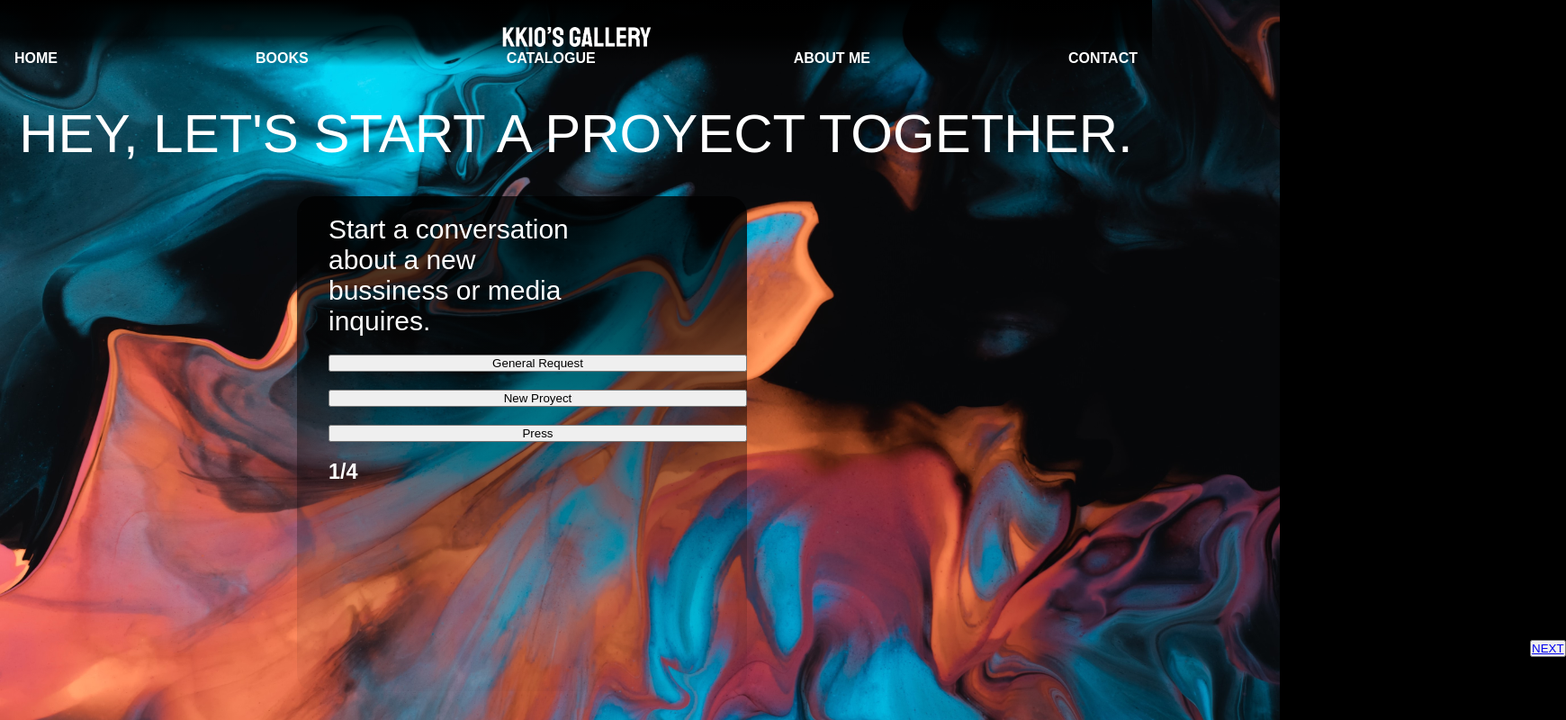
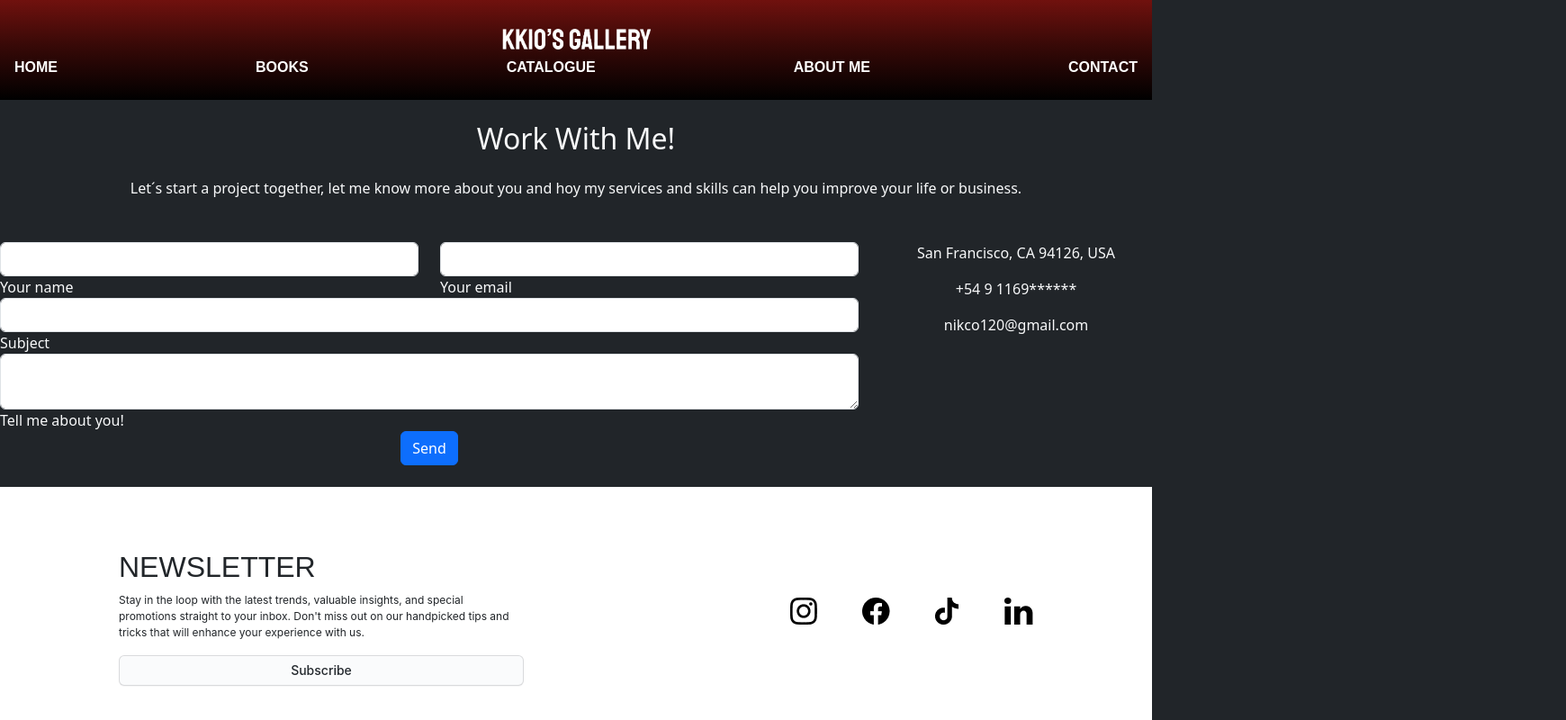
Before and after one commit to nicossantillan/tercera-pre-entrega, a plain HTML site: page pages/contact.html in a window 1280 px wide. Shown: the top 800 px of the page at 90% size, 1740 px wide, since content can reach past the window. Drawn offline with nearby package versions, Linux system fonts and the light colour scheme.

Commit message:
casi final

```diff
--- a/css/style.css
+++ b/css/style.css
@@ -398,76 +398,6 @@ background: linear-gradient(180deg, rgba(0,0,0,1) 0%, rgba(0,0,0,0.8421743697478
 margin-top: 0;
 padding-top: 1.875rem ;
 }
-
-.contact-body-background{
-background-color: rgb(0, 0, 0);
-background-image: url(../assets/img/contact_background.jpg);
-width:100%;
-height: 100vh;
-background-repeat: no-repeat;
-background-size: cover;
-}
-
-.config-main-contact{
-height: 100vh;
-width: 100%;
-}
-
-.config-section-contact{
-display: flex;
-flex-direction: column;
-flex-wrap: wrap;
-height: 34.375rem;
-width: 31.25rem;
-background: linear-gradient(180deg, rgba(0,0,0,0.7693452380952381) 9%, rgba(0,0,0,0.16430322128851538) 74%, rgba(0,0,0,0.027048319327731107) 100%);
-font-family:'Work Sans', sans-serif;
-font-size: 1.25rem;
-color: white;
-text-align: left;
-margin-left: 20.625rem;
-margin-top: 2.1875rem;
-padding-left: 2.1875rem;
-padding-top: 1.25rem;
-gap: 1.25rem;
-border-radius: 1.25rem;
-}
-
-.config-section-contact h2 {
-font-weight: 400;
-}
-
-.config-main-contact h1{
-font-family: 'Work Sans', sans-serif;
-font-weight:normal;
-display: flex;
-justify-content: center;
-color: white;
-font-size: 3.75rem;
-margin-top: 2.5rem;
-}
-
-.next-button{
-position:absolute;
-left:1700px;
-bottom: 70px;
-}
-
-.write-here-contact{
-height: 16.25rem;
-width:23.75rem;
-border: .0625rem solid white;
-border-radius: 1.25rem;
-background-color: rgba(0, 0, 0, 0.39);
-color:grey;
-font-family: 'Work Sans', sans-serif;
-font-size: 1.25rem;
-}
-
-.write-here-contact p{
-margin-left: 1.25rem;
-margin-top: .875rem;
-}
-/* FIN MAIN DE CONTACT*/
 
 
     /*------------------------------------------------------------------------------------------------------------------------------------------------------*/
@@ -1213,6 +1143,9 @@ padding-top: 4.375rem;
 .primer-footer-catalogue{
     gap:40px;
     flex-direction:column ; }
+    .footer-contact{
+        height: 600px;
+    }
 }
 
         /*------------------------------------------------------------------------------------------------------------------------------------------------------*/
@@ -1282,6 +1215,9 @@ gap:2.125rem;
 }
 footer{
     height: 500px;
+}
+.footer-contact{
+    height: 600px;
 }
     }
 
--- a/pages/contact.html
+++ b/pages/contact.html
@@ -1,52 +1,124 @@
-<!DOCTYPE html>
+<!doctype html>
 <html lang="en">
 <head>
-    <meta charset="UTF-8">
-    <meta name="viewport" content="width=device-width, initial-scale=1.0">
-    <title>Kkio's Gallery</title>
+    <meta charset="utf-8">
+    <meta name="viewport" content="width=device-width, initial-scale=1">
+    <title>Kkio´s Gallery</title>
     <link rel="stylesheet" href="../css/style.css">
+    <link href="https://cdn.jsdelivr.net/npm/bootstrap@5.3.1/dist/css/bootstrap.min.css" rel="stylesheet" integrity="sha384-4bw+/aepP/YC94hEpVNVgiZdgIC5+VKNBQNGCHeKRQN+PtmoHDEXuppvnDJzQIu9" crossorigin="anonymous">
 </head>
-
-<body class="contact-body-background">
-
-    <header class="header-gradient-contact">
+<body class="bg-dark w-100">
+    <header class="header-gradient-catalogue">
         <div><img src="../assets/img/logo.png" alt="logo"></div>
 
         <nav><ul class="navbar">
-            <li><a href="../index.html">HOME</a></li>
+            <li><a href="">HOME</a></li>
             <li><a href="../pages/books.html">BOOKS</a></li>
             <li><a href="../pages/catalogue.html">CATALOGUE</a></li>
             <li><a href="../pages/about_me.html">ABOUT ME</a></li>
-            <li><a href="">CONTACT</a></li>
+            <li><a href="../pages/contact.html">CONTACT</a></li>
         </ul></nav>
 </header>
 
-    <main class="config-main-contact">
-        <h1>HEY, LET'S START A PROYECT TOGETHER.</h1>
-        <section >
+<section class="mb-4 text-light w-100">
 
-            <section class="config-section-contact">
-                <h2>Start a conversation <br> about a new <br> bussiness or media <br> inquires.</h2>
-                <button>General Request</button>
-                <button>New Proyect</button>
-                <button>Press</button>
-                <div><h3>1/4</h3></div>
-            </section>
+    <!--Section heading-->
+    <h2 class="h1-responsive font-weight-bold text-center my-4">Work With Me!</h2>
+    <!--Section description-->
+    <p class="text-center w-responsive mx-auto mb-5">Let´s start a project together, let me know more about you and hoy my services and skills can help you improve your life or business.</p>
 
-            <button class="next-button"><a href="../pages/contact_2.html">NEXT</a></button>
+    <div class="row">
 
+        <!--Grid column-->
+        <div class="col-md-9 mb-md-0 mb-5 ">
+            <form id="contact-form" name="contact-form" action="mail.php" method="POST">
+
+                <!--Grid row-->
+                <div class="row">
+
+                    <!--Grid column-->
+                    <div class="col-md-6">
+                        <div class="md-form mb-0">
+                            <input type="text" id="name" name="name" class="form-control">
+                            <label for="name" class="">Your name</label>
+                        </div>
+                    </div>
+                    <!--Grid column-->
+
+                    <!--Grid column-->
+                    <div class="col-md-6">
+                        <div class="md-form mb-0">
+                            <input type="text" id="email" name="email" class="form-control">
+                            <label for="email" class="">Your email</label>
+                        </div>
+                    </div>
+                    <!--Grid column-->
+
+                </div>
+                <!--Grid row-->
+
+                <!--Grid row-->
+                <div class="row">
+                    <div class="col-md-12">
+                        <div class="md-form mb-0">
+                            <input type="text" id="subject" name="subject" class="form-control">
+                            <label for="subject" class="">Subject</label>
+                        </div>
+                    </div>
+                </div>
+                <!--Grid row-->
+
+                <!--Grid row-->
+                <div class="row">
+
+                    <!--Grid column-->
+                    <div class="col-md-12">
+
+                        <div class="md-form">
+                            <textarea type="text" id="message" name="message" rows="2" class="form-control md-textarea"></textarea>
+                            <label for="message">Tell me about you!</label>
+                        </div>
+
+                    </div>
+                </div>
+                <!--Grid row-->
+
+            </form>
+
+            <div class="text-center text-md-left">
+                <a class="btn btn-primary" onclick="document.getElementById('contact-form').submit();">Send</a>
+            </div>
+            <div class="status"></div>
+        </div>
+        <!--Grid column-->
+
+        <!--Grid column-->
+        <div class="col-md-3 text-center p-0">
+            <ul class="list-unstyled mb-0">
+                <li><i class="fas fa-map-marker-alt fa-2x"></i>
+                    <p>San Francisco, CA 94126, USA</p>
+                </li>
+
+                <li><i class="fas fa-phone mt-4 fa-2x"></i>
+                    <p>+54 9 1169******</p>
+                </li>
+
+                <li><i class="fas fa-envelope mt-4 fa-2x"></i>
+                    <p>nikco120@gmail.com</p>
+                </li>
+            </ul>
+        </div>
+        <!--Grid column-->
+
+    </div>
 
 </section>
-
-    </main>
-
-    <footer>
-        <section class="primer-footer">
-
+<footer class="footer-catalogue footer-contact">
+    <section class="primer-footer primer-footer-catalogue">
         <div class="newsletter">
             <h2>NEWSLETTER</h2>
             <p>Stay in the loop with the latest trends, valuable insights, and special promotions straight to your inbox. Don't miss out on our handpicked tips and tricks that will enhance your experience with us.</p>
-            <button>Sign Up</button>
+            <button class="button-4" role="button"> Subscribe</button>
         </div>
 
         <div>
@@ -64,17 +136,16 @@
             <img src="../assets/img/payment.png" alt="payment">
             <h4>Secure Payment Methods</h4>
         </div>
-
         <div>
             <img src="../assets/img/help.png" alt="help">
             <h4>Help Centre</h4>
         </div>
-
         <div>
             <img src="../assets/img/shipment.png" alt="shipment">
             <h4>Supervised Shipment</h4>
         </div>
     </section>
 </footer>
-
+    <script src="https://cdn.jsdelivr.net/npm/bootstrap@5.3.1/dist/js/bootstrap.bundle.min.js" integrity="sha384-HwwvtgBNo3bZJJLYd8oVXjrBZt8cqVSpeBNS5n7C8IVInixGAoxmnlMuBnhbgrkm" crossorigin="anonymous"></script>
 </body>
+</html>
```
Lines whose indentation alone changed are shown as unchanged.
